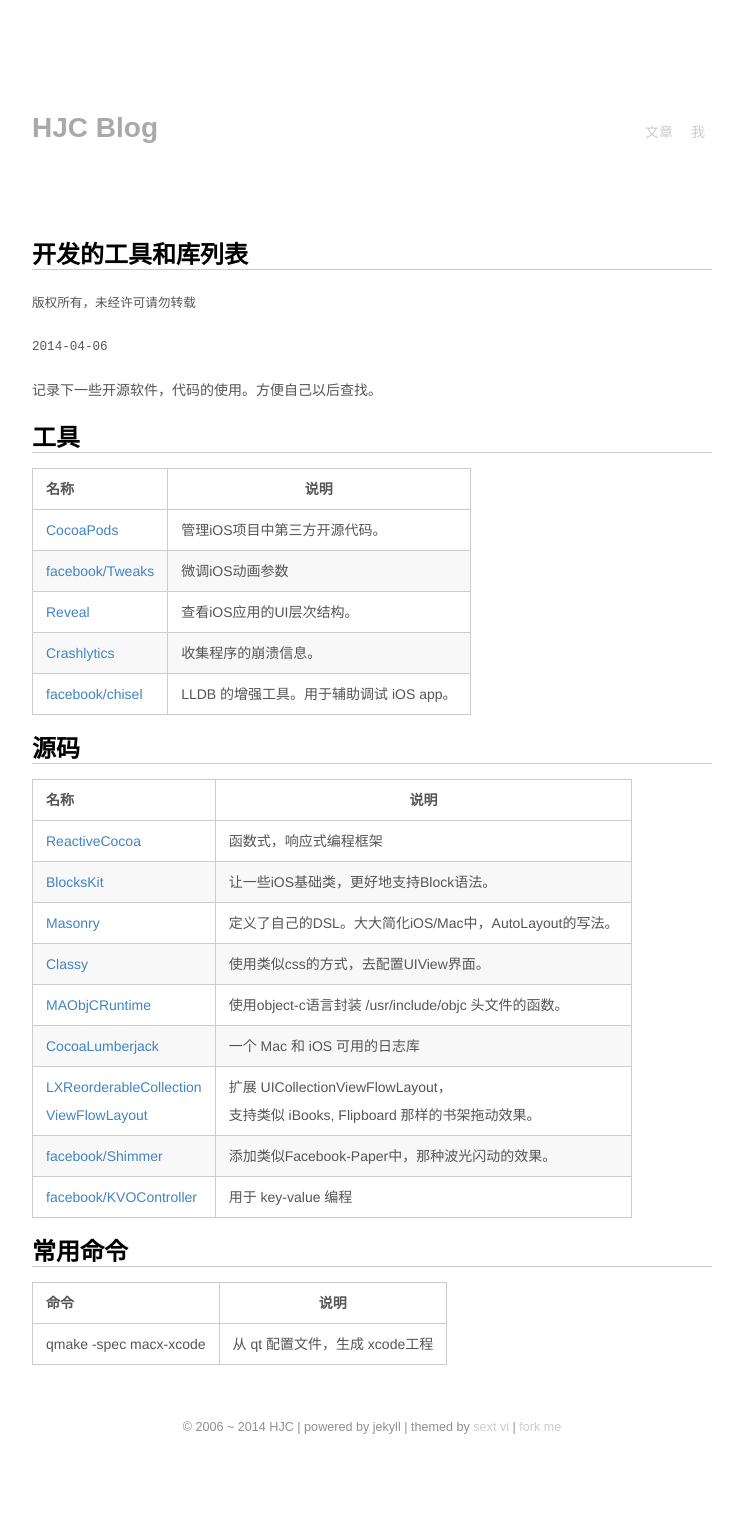
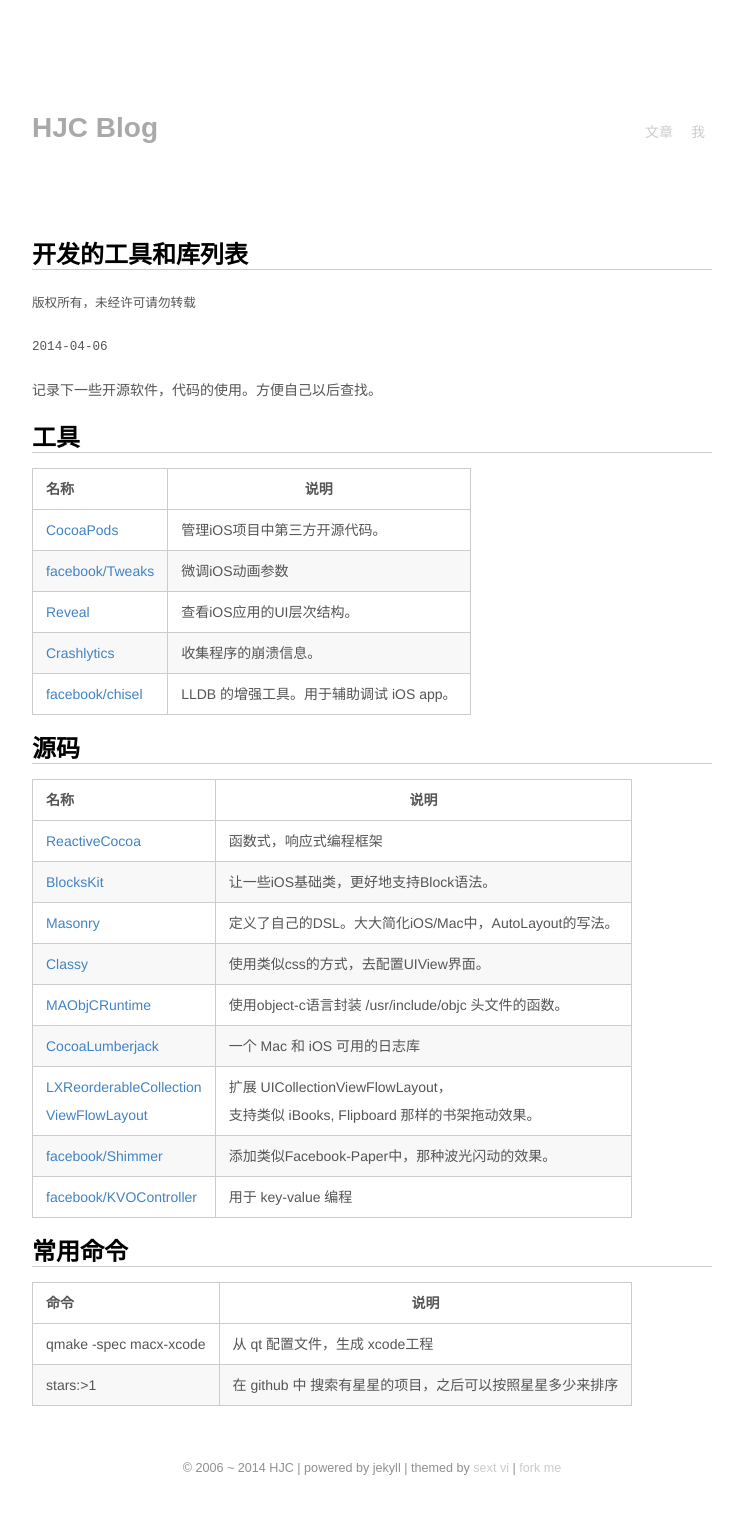
Before and after one commit to jzpangpang/hjcapple.github.com, a Jekyll site: the page built from _posts/2014-04-06-tools-libs.md, in a window 1280 px wide. Shown: the whole page, without its empty margins (268-1011 px from the left). Built offline with Jekyll 4.4.1, drawn with Linux system fonts in a browser that asks for light colours; nearby versions of some CDN libraries; Markdown is read by kramdown in place of the engine named in the settings; before the commit the page ends 1480 px from its top, so only the background shows below that.

Commit message:
添加命令 stars:>1

```diff
--- a/_posts/2014-04-06-tools-libs.md
+++ b/_posts/2014-04-06-tools-libs.md
@@ -54,3 +54,4 @@
 | 命令            | 说明
 |:--------------		|--------
 | qmake -spec macx-xcode	| 从 qt 配置文件，生成 xcode工程
+| stars:>1	| 在 github 中 搜索有星星的项目，之后可以按照星星多少来排序
```
